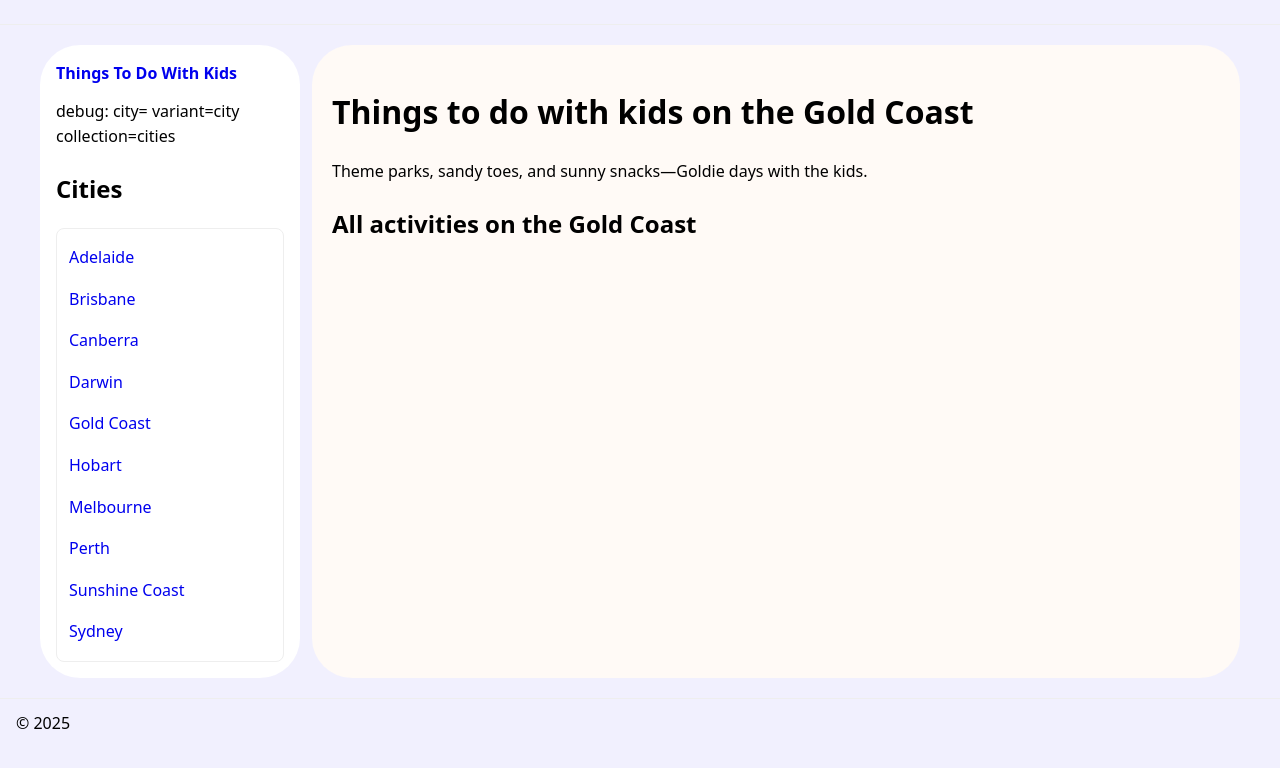
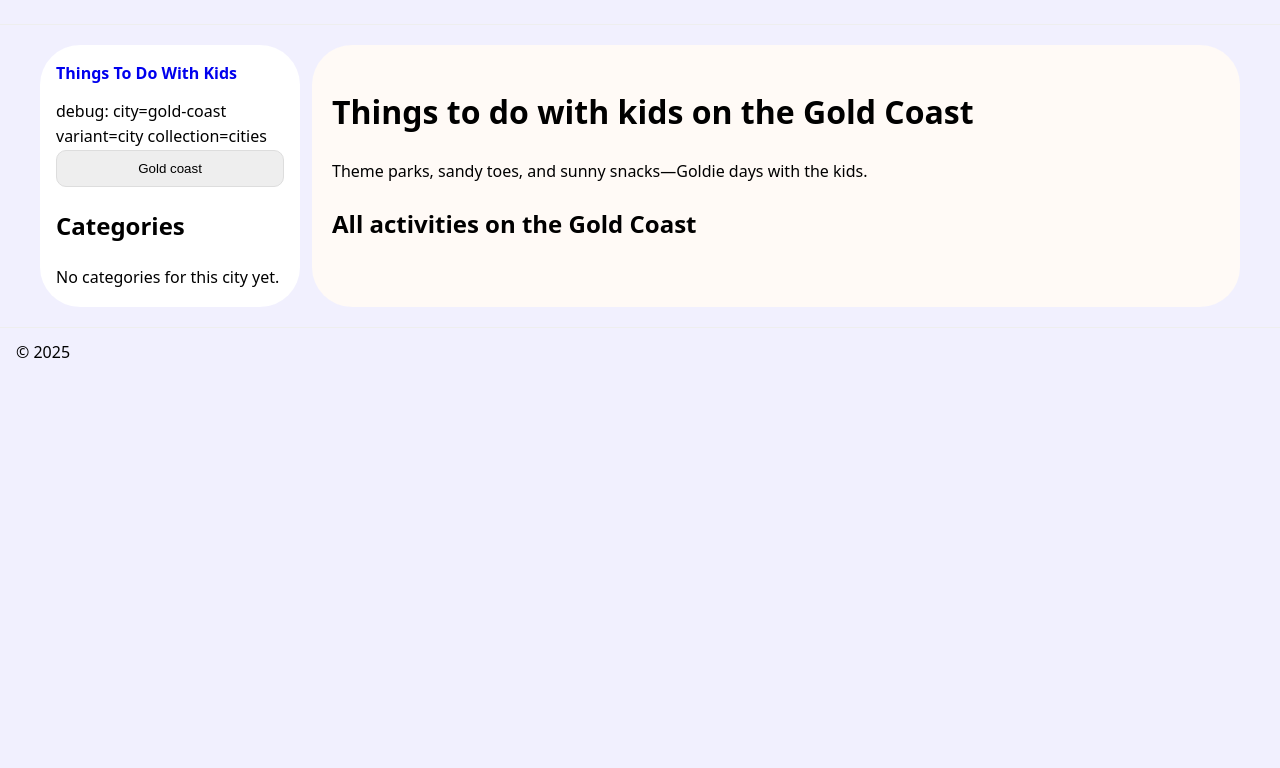
Before and after one commit to nerdflu/ttdwk, a Jekyll site: the page built from _cities/gold-coast.md, in a window 1280 px wide. Shown: the top 768 px of the page. Built offline with Jekyll 4.4.1, drawn with Linux system fonts in a browser that asks for light colours; some of the changed lines change nothing that is shown.

Commit message:
fix(sidebar): derive city_slug from page context when include param missing

```diff
--- a/_includes/sidebar.html
+++ b/_includes/sidebar.html
@@ -1,4 +1,11 @@
 {% assign city_slug = include.city_slug | to_s | strip %}
+{% if city_slug == '' %}
+  {% if page.collection == 'cities' %}
+    {% assign city_slug = page.slug %}
+  {% elsif page.collection == 'activities' %}
+    {% assign city_slug = page.city %}
+  {% endif %}
+{% endif %}
 {% assign current_city = include.current_city %}
 {% assign sidebar_variant = include.sidebar_variant | default: 'default' %}
 {% unless current_city %}
```
